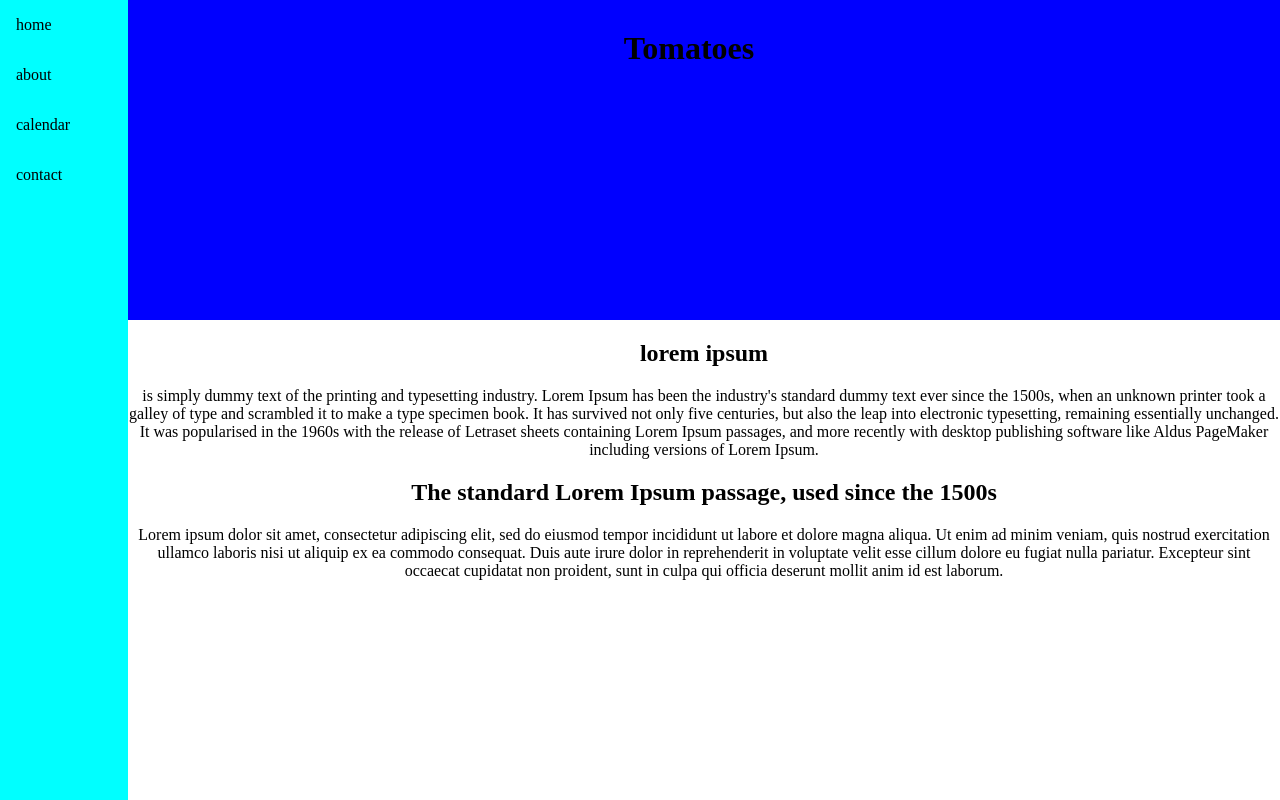
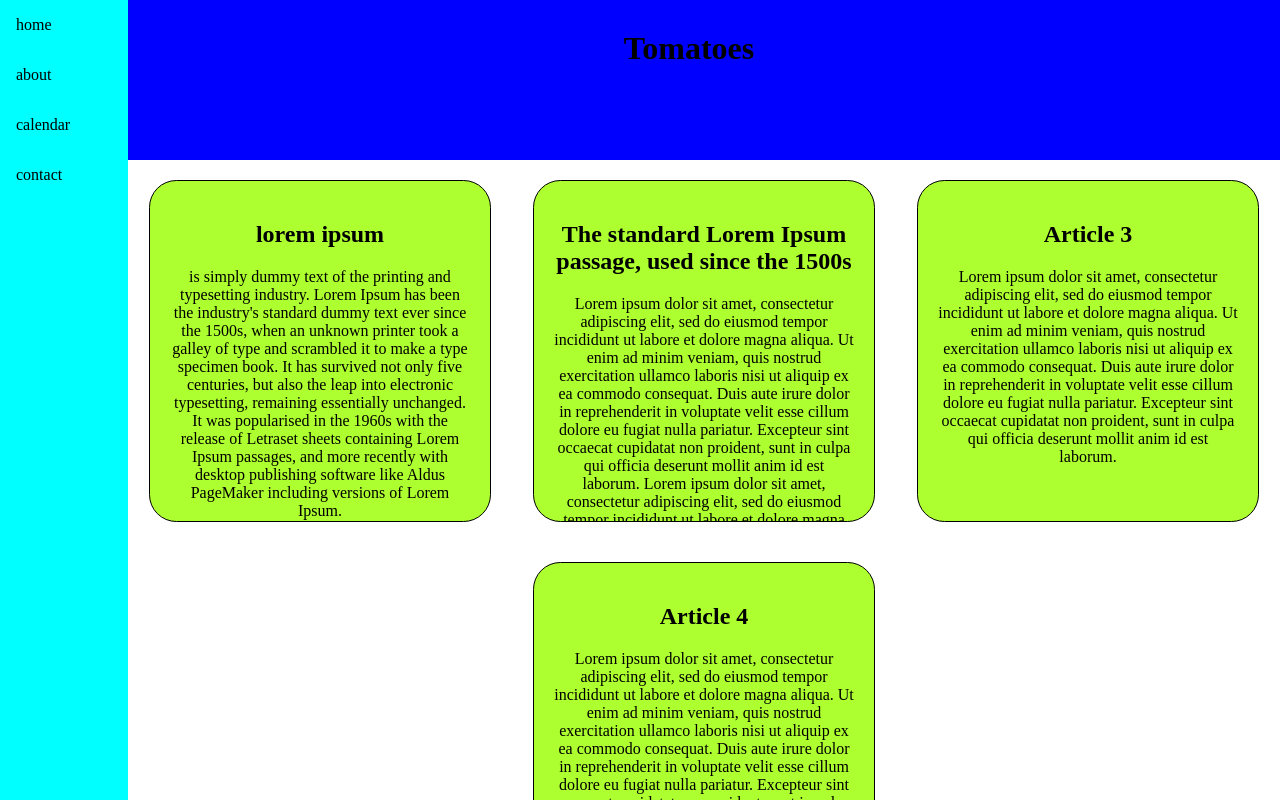
Before and after one commit to sak7az/garden-blog, a React (Create React App) app: page / in a window 1280 px wide. Built offline with nearby package versions, Linux system fonts and the light colour scheme.

Commit message:
styled articles in reader

```diff
--- /dev/null
+++ b/src/Article/Article.css
@@ -0,0 +1,10 @@
+.article {
+    background-color: greenyellow;
+    width: 300px;
+    height: 300px;
+    overflow: hidden;
+    margin: 20px;
+    padding: 20px;
+    border-radius: 8%;
+    border: solid black 1px;
+}
--- a/src/Article/Article.js
+++ b/src/Article/Article.js
@@ -1,12 +1,20 @@
 import React from 'react';
-
+import './Article.css';
 
 class Article extends React.Component{
+    constructor(props){
+        super(props);
+        this.handleClick = this.handleClick.bind(this);
+    }
+
+    handleClick() {
+        this.props.onClick(this.props.title);
+    }
 
 
     render(){
         return(
-            <div>
+            <div onClick={this.handleClick} className="article">
                 <h2 className="articleTitle">{this.props.title}</h2>
                 <p className="articleText">{this.props.body}</p>
             </div>
--- a/src/Header/Header.css
+++ b/src/Header/Header.css
@@ -1,5 +1,5 @@
 #header {
-    height : 40vh;
+    height : 20vh;
     background : blue;
 }
 h1 {
--- /dev/null
+++ b/src/Reader/Reader.css
@@ -0,0 +1,9 @@
+#reader {
+    height: 80vh;
+    display: flex;
+    flex-direction: row;
+    flex-wrap: wrap;
+    align-items: center;
+    justify-content: space-around;
+    overflow: auto;
+}
--- a/src/Reader/Reader.js
+++ b/src/Reader/Reader.js
@@ -1,23 +1,36 @@
 import React from 'react';
 import Articles from '../articles.json';
 import Article from '../Article/Article';
+import './Reader.css';
 
 class Reader extends React.Component{
     constructor(props){
         super(props);
         this.state = {
             articles : Articles,
+            selected : null
         }
+        this.clickArticle = this.clickArticle.bind(this);
+    }
+
+    clickArticle(article){
+        this.setState({
+            selected : article
+        });
     }
 
     render(){
+
         return(
-            <div>
+            <div id='reader'>
                 {Object.entries(this.state.articles).map(([key, value])=>(
                         <Article
+                            key={value.title}
                             title={value.title}
                             body={value.body}
                             image={value.imgsrc}
+                            tags={value.tags}
+                            onClick={this.clickArticle}
                         />
                     )
                 )}
--- a/src/articles.json
+++ b/src/articles.json
@@ -2,13 +2,29 @@
     "article1" : {
         "title" : "lorem ipsum",
         "body" : "is simply dummy text of the printing and typesetting industry. Lorem Ipsum has been the industry's standard dummy text ever since the 1500s, when an unknown printer took a galley of type and scrambled it to make a type specimen book. It has survived not only five centuries, but also the leap into electronic typesetting, remaining essentially unchanged. It was popularised in the 1960s with the release of Letraset sheets containing Lorem Ipsum passages, and more recently with desktop publishing software like Aldus PageMaker including versions of Lorem Ipsum.",
-        "imgsrc" : "fileName.img"
+        "imgsrc" : "fileName.img",
+        "tags" : ["vegetables", "deep dive", "starting seeds"]
     },
 
     "article2" : {
         "title" : "The standard Lorem Ipsum passage, used since the 1500s",
+        "body" : "Lorem ipsum dolor sit amet, consectetur adipiscing elit, sed do eiusmod tempor incididunt ut labore et dolore magna aliqua. Ut enim ad minim veniam, quis nostrud exercitation ullamco laboris nisi ut aliquip ex ea commodo consequat. Duis aute irure dolor in reprehenderit in voluptate velit esse cillum dolore eu fugiat nulla pariatur. Excepteur sint occaecat cupidatat non proident, sunt in culpa qui officia deserunt mollit anim id est laborum. Lorem ipsum dolor sit amet, consectetur adipiscing elit, sed do eiusmod tempor incididunt ut labore et dolore magna aliqua. Ut enim ad minim veniam, quis nostrud exercitation ullamco laboris nisi ut aliquip ex ea commodo consequat. Duis aute irure dolor in reprehenderit in voluptate velit esse cillum dolore eu fugiat nulla pariatur. Excepteur sint occaecat cupidatat non proident, sunt in culpa qui officia deserunt mollit anim id est laborum.",
+        "imgsrc" : "fileName.img",
+        "tags" : ["vegetables", "harvest"]
+    },
+
+    "article3" : {
+        "title" : "Article 3",
         "body" : "Lorem ipsum dolor sit amet, consectetur adipiscing elit, sed do eiusmod tempor incididunt ut labore et dolore magna aliqua. Ut enim ad minim veniam, quis nostrud exercitation ullamco laboris nisi ut aliquip ex ea commodo consequat. Duis aute irure dolor in reprehenderit in voluptate velit esse cillum dolore eu fugiat nulla pariatur. Excepteur sint occaecat cupidatat non proident, sunt in culpa qui officia deserunt mollit anim id est laborum.",
-        "imgsrc" : "fileName.img"
+        "imgsrc" : "fileName.img",
+        "tags" : ["vegetables", "harvest"]
+    },
+
+    "article4" : {
+        "title" : "Article 4",
+        "body" : "Lorem ipsum dolor sit amet, consectetur adipiscing elit, sed do eiusmod tempor incididunt ut labore et dolore magna aliqua. Ut enim ad minim veniam, quis nostrud exercitation ullamco laboris nisi ut aliquip ex ea commodo consequat. Duis aute irure dolor in reprehenderit in voluptate velit esse cillum dolore eu fugiat nulla pariatur. Excepteur sint occaecat cupidatat non proident, sunt in culpa qui officia deserunt mollit anim id est laborum.",
+        "imgsrc" : "fileName.img",
+        "tags" : ["vegetables", "harvest"]
     }
 
 }
```
Also changed, not shown: 1 other file (tests, documents, lock files or other folders).
